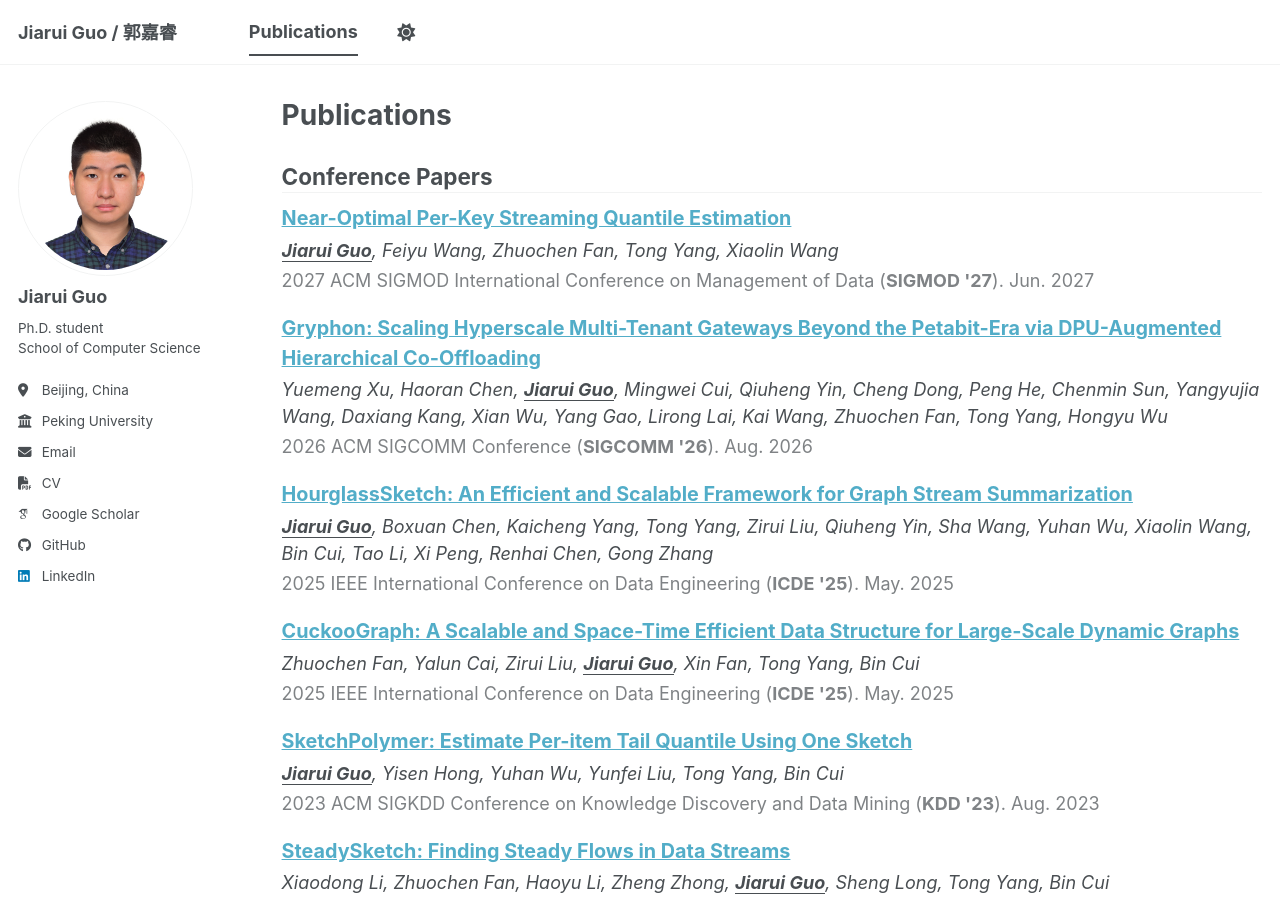
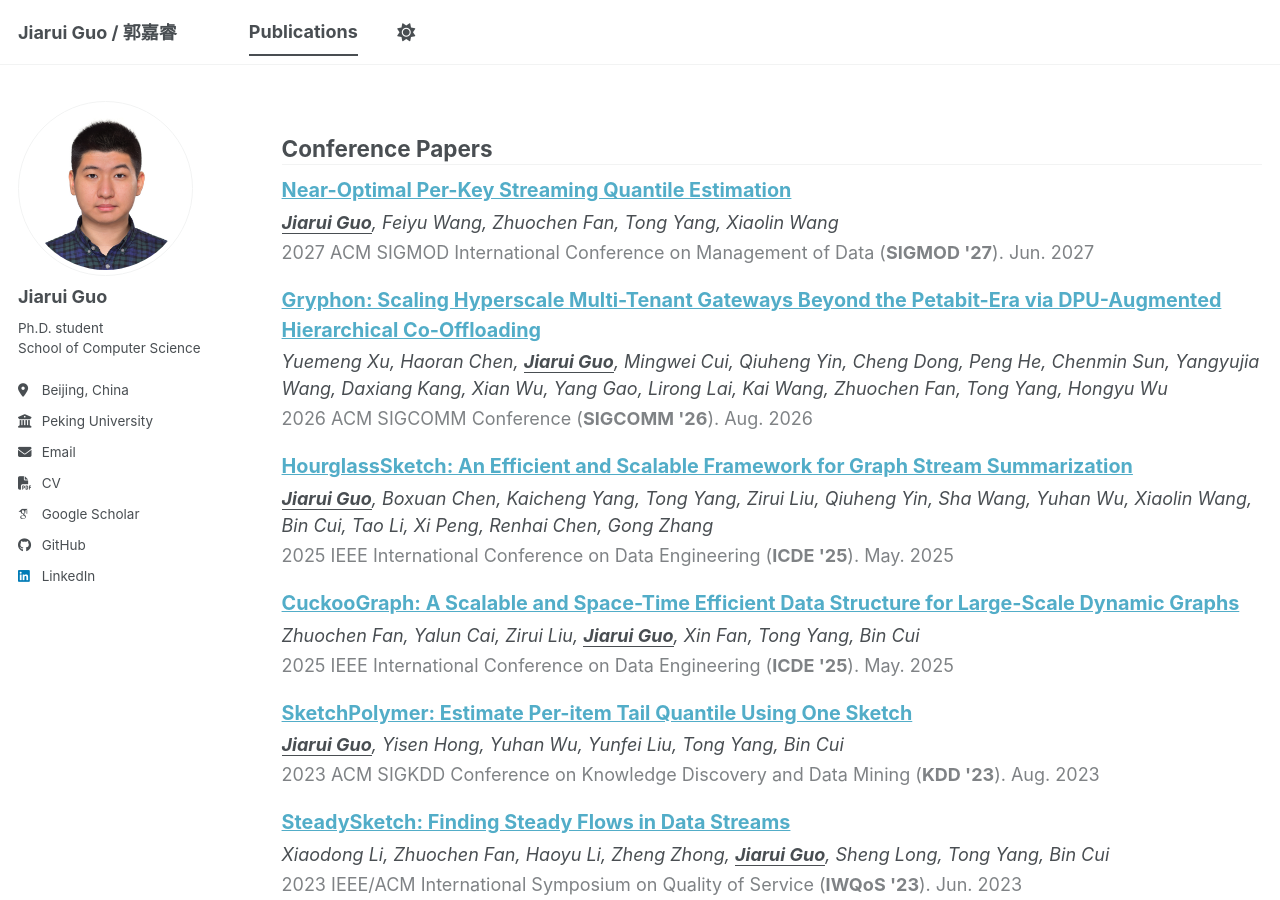
Before and after one commit to ntguojiarui/ntguojiarui.github.io, a Jekyll site: the page built from _pages/publications.html, in a window 1280 px wide and 900 px high. Built offline with Jekyll 4.4.1, drawn with Linux system fonts in a browser that asks for light colours; some web fonts are replaced; a script bundle is joined from its source files by our own code; library files that are not in the unit come from our copies.

```diff
--- a/_pages/publications.html
+++ b/_pages/publications.html
@@ -1,6 +1,6 @@
 ---
 layout: archive
-title: "Publications"
+title:
 permalink: /publications/
 author_profile: true
 ---
```
Also changed, not shown: _publications/2026-06-sketchpolymer-ton.md (+1 -1 lines), 1 other file.
